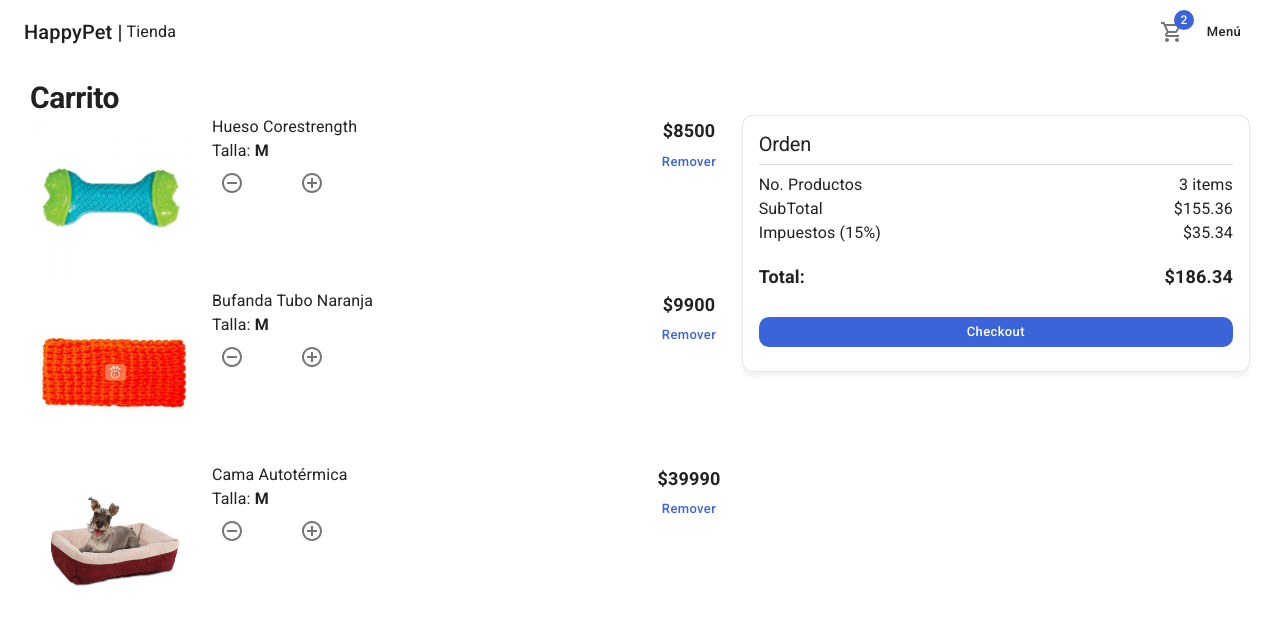
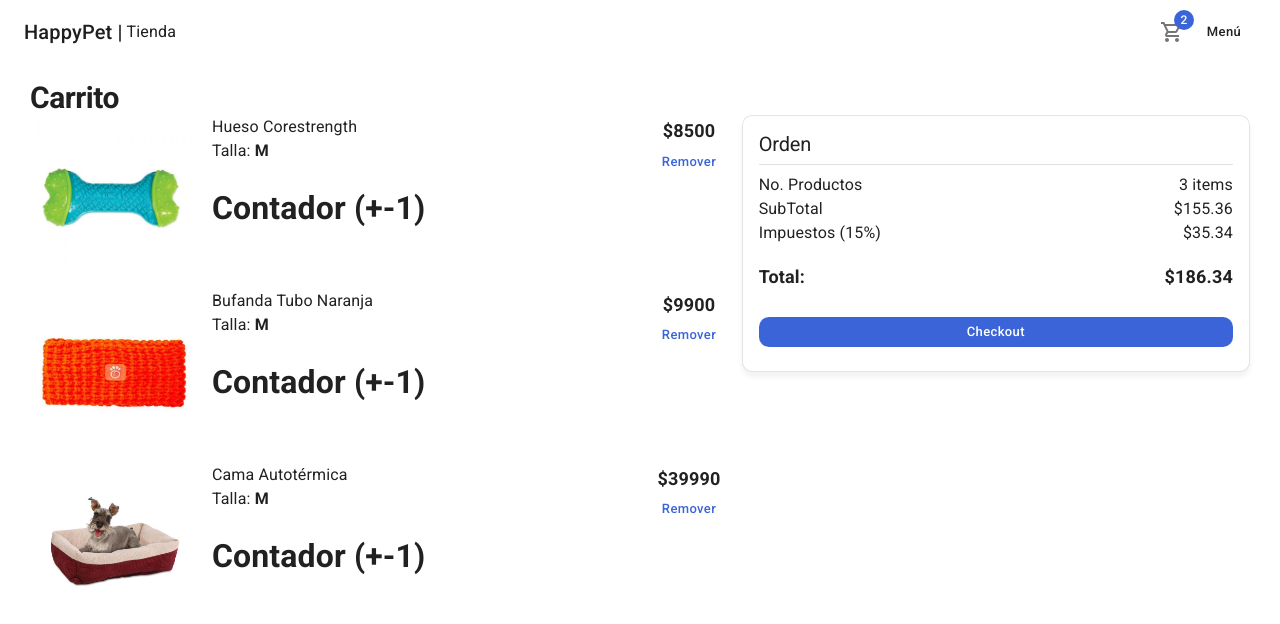
Before and after one commit to eduardoAns/tiendaHappyPet, a Next.js app: page /cart in a window 1280 px wide. Shown: the top 624 px of the page. Built offline with nearby package versions, Linux system fonts and the light colour scheme.

Commit message:
actualizando cartList

```diff
--- a/components/cart/CartList.tsx
+++ b/components/cart/CartList.tsx
@@ -43,7 +43,9 @@ export const CartList: FC<Props> = ({ editable = false }) => {
 
                             {
                                 editable
-                                ? <ItemCounter />
+                                ?
+                                //<ItemCounter />
+                                <h1>Contador (+-1)</h1>
                                 : <Typography variant='h5'>3 items</Typography>
                             }
 
```
